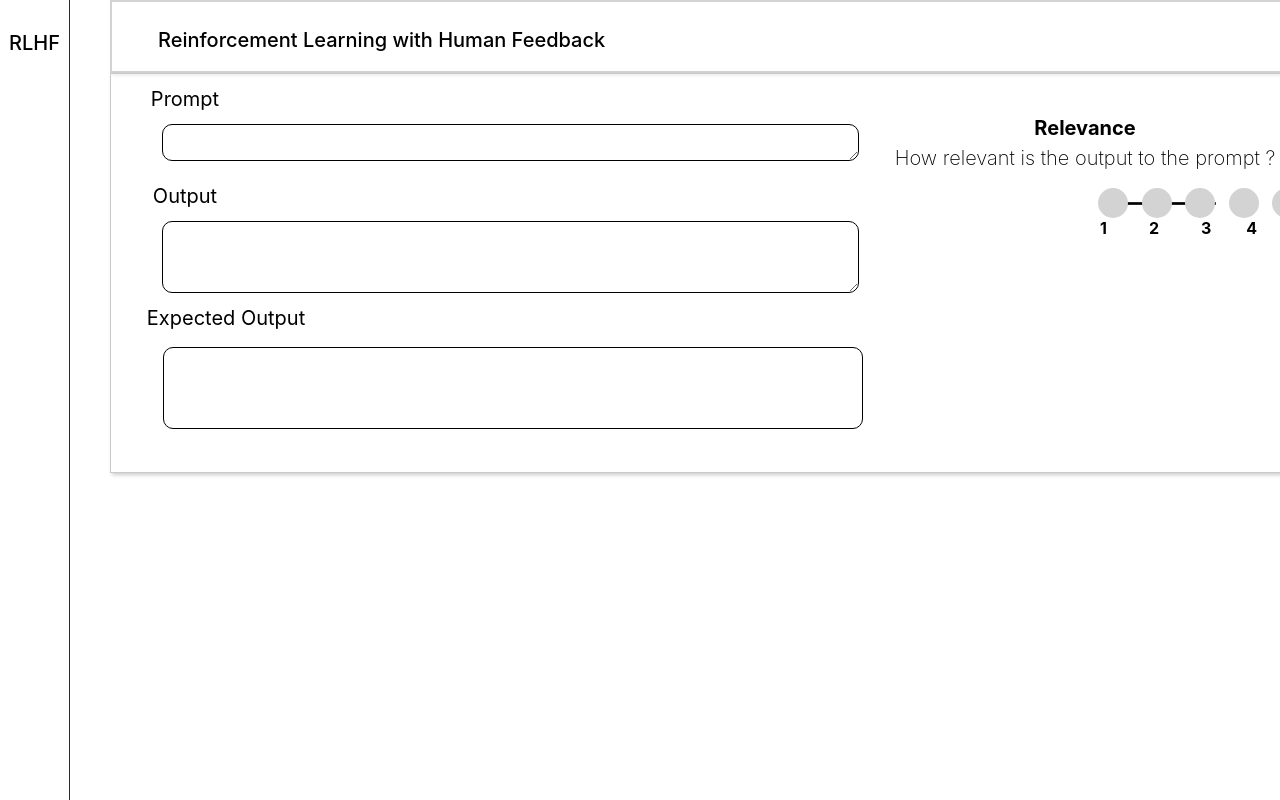
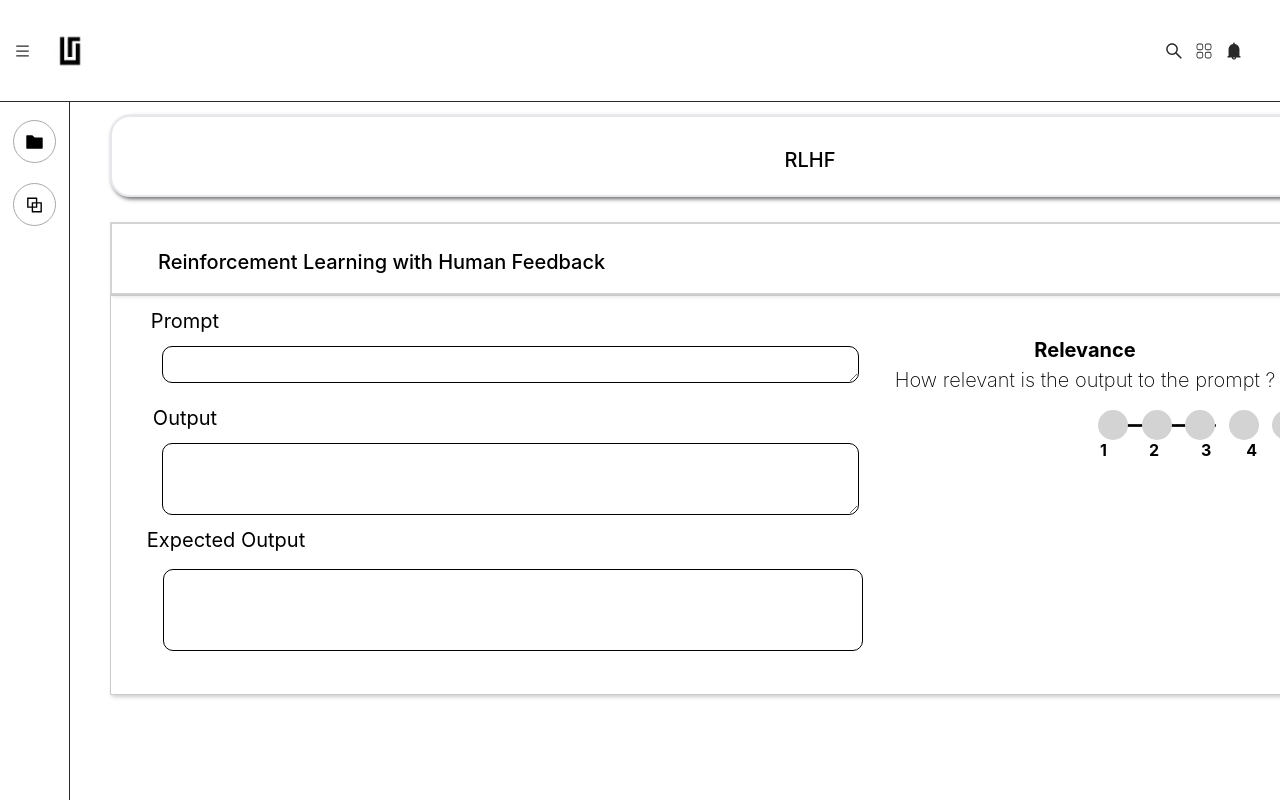
Before and after one commit to dberi786/checkkar, a React (Create React App) app: page / in a window 1280 px wide. Shown: the top 800 px of the page. Built offline with nearby package versions, Linux system fonts and the light colour scheme; some icons are missing.

Commit message:
Update RLHF.jsx

```diff
--- a/src/Components/RLHF/RLHF.jsx
+++ b/src/Components/RLHF/RLHF.jsx
@@ -41,7 +41,16 @@ const RLHF = () => {
       <Header />
       <SideBar />
       <div
-        className="sidebar"
+        style={{
+          width: "1400px",
+          marginLeft: "110px",
+          height: "82px",
+          marginTop: "140px",
+          backgroundColor: "#FFFFFF",
+          borderWidth: "2px",
+          borderRadius: "20px",
+          boxShadow: "2px 2px 4px rgba(0.6, 0.6, 0.6, 0.6)",
+        }}
       >
         <p
           style={{
```
